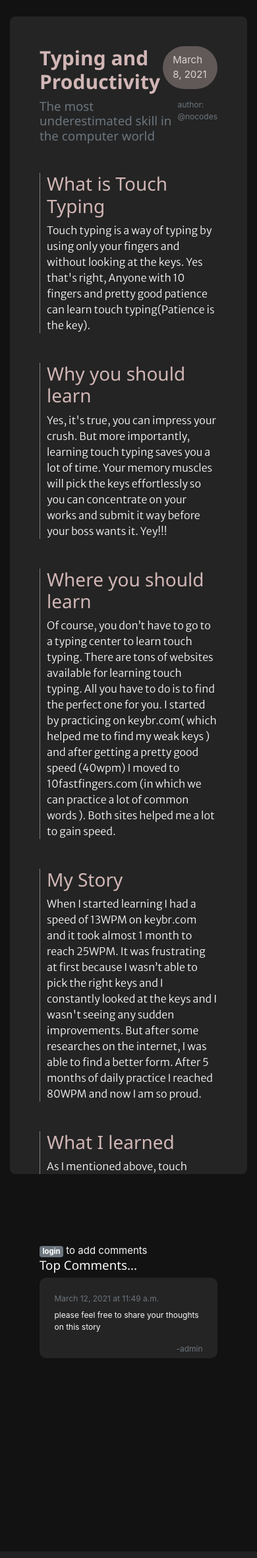
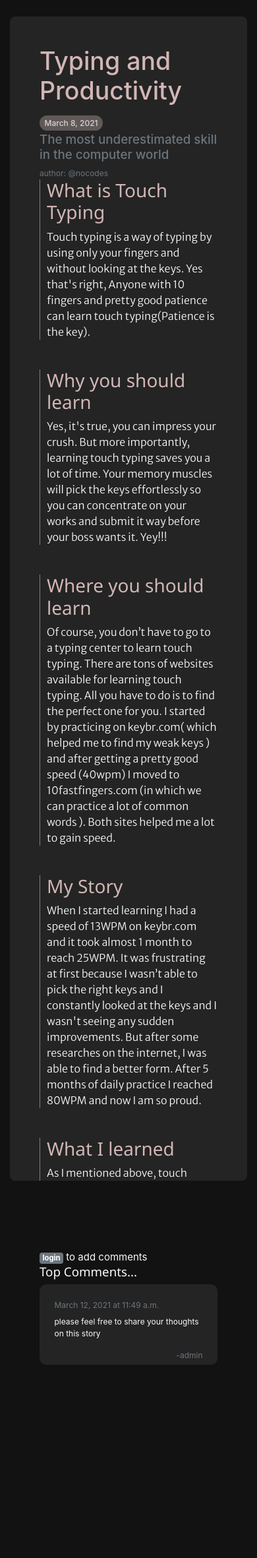
Before and after one commit to Akashno/nocodes, a Django app: page /blog_post/1 in a window 390 px wide; the page is wider, and only the part inside the window is pictured. Shown: the part 45-2407 px from the top of that part at 66% size. Run offline with Django 3.2, Linux system fonts and the light colour scheme; data comes from the database, SQL or seed files in the repository; some libraries are stand-ins or nearby versions.

Commit message:
fixing responsive issues

```diff
--- a/blog/templates/blog/blog_post.html
+++ b/blog/templates/blog/blog_post.html
@@ -4,6 +4,7 @@
 Blog Post
 {% endblock title %}
 {% block style %}
+
 <link rel="stylesheet" href="{% static 'css/main.css' %}">
 <link rel="stylesheet" href="{% static 'css/shapes.css' %}">
 {% endblock style %}
@@ -14,13 +15,18 @@ Blog Post
 
         <div class="col-md-8 col-sm-12">
             <div class="container post-container mt-5 px-5 pt-5 text-light ">
-                 <div class="d-flex justify-content-between">
-                    <h2 class="post-title">{{post.title}}</h2>
-                    <p class="post-date d-flex align-items-center px-3 ">{{post.date_created.date}}</p>
+                 <div class=" container-fluid p-0 m-0">
+                     <div class="row">
+                        <div class="col-md-8 col-sm-12   post-title   "><span class="h1">{{post.title}}</span></div>
+                        <div class="col-md-4 col-sm-12   text-md-right text-sm-left mb-sm-1 mb-md-4 mb-1  pt-3 "> <span class="post-date px-2 h6 py-1  ">{{post.date_created.date}}</span></div>
+                     </div>
                  </div>
-                <div class="d-flex justify-content-between">
-                    <h5 class=" post-description text-secondary mb-5">{{post.description}}</h5>
-                    <span class="post-author text-secondary">author: @{{post.author}}</span>
+                <div class="container-fluid p-0 m-0 ">
+                    <div class="row">
+                        <div class="col-md-8 col-sm-12  post-description text-secondary h5  ">{{post.description}}</div>
+                        <div class="col-md-4 col-sm-12 post-author text-secondary  text-md-right text-sm-left "><span>author: @{{post.author}}</span></div>
+                    </div>
+
                 </div>
                 <div class="sections-wrapper pb-5  ">
                 {% if sections %}
--- a/blog/templates/blog/home.html
+++ b/blog/templates/blog/home.html
@@ -15,7 +15,7 @@
         </div>
         <div class="row blog-container">
             {% for post in posts|slice:"0:5" %}
-                <div class="col mb-5 blog-wrapper">
+                <div class="col mb-5 blog-wrapper ">
                     <a href="{% url 'blog_post' post.id %}"><img src="{{post.image.url}}" class="blog-img mb-4" alt="noimage"></a>
                     <div>
                        <a class="text-reset text-decoration-none" href="{% url 'blog_post' post.id %}">
@@ -48,8 +48,8 @@
                     </p>
                 </div>
             </div>
-            <div class="col-md-3  col-sm-12 d-md-block d-lg-block  d-sm-flex  justify-content-center align-items-center">
-                <div class="small-box ml-md-3 ml-sm-5 text-light     ">
+            <div class="col-md-3  col-sm-12 ">
+                <div class="small-box  text-light  ml-md-0 ml-sm-5   ">
                      <h4 class="text-center mt-4">Follow us</h4>
                     <button class="btn btn-info mx-auto d-block w-75">
                         <span>Get Updates</span>
--- a/static/css/main.css
+++ b/static/css/main.css
@@ -84,6 +84,11 @@
         box-sizing: border-box;
         border-radius: 8px;
     }
+    @media only screen and (max-width: 576px) {
+    .small-box{
+         margin:auto;
+       }
+    }
         /* ------------------------------ Blog Post page----------------------- */
 
     .post-container{
@@ -94,6 +99,7 @@
         border-radius: 8px;
     }
     .post-date{
+        font-size:12px;
         color:#D8D5D5;
         background: #615858;
         border-radius: 42.5px;
```
